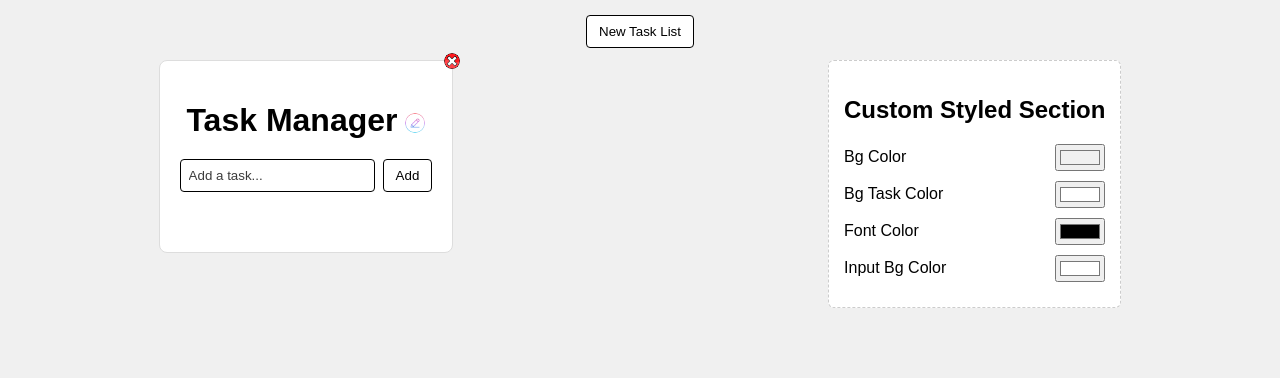
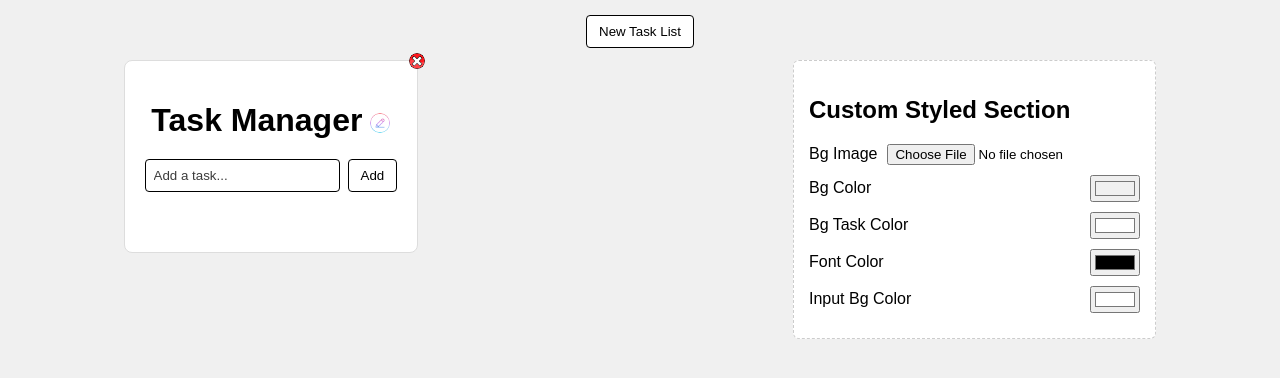
Before and after one commit to davinoctavian/task-manager, a React (Vite) app: page / in a window 1280 px wide. Shown: the top 378 px of the page. Built offline with nearby package versions, Linux system fonts and the light colour scheme.

Commit message:
add capability to change background from image

```diff
--- a/dev-dist/sw.js
+++ b/dev-dist/sw.js
@@ -82,7 +82,7 @@ define(['./workbox-f87553f6'], (function (workbox) { 'use strict';
     "revision": "3ca0b8505b4bec776b69afdba2768812"
   }, {
     "url": "index.html",
-    "revision": "0.ie6hb27pgho"
+    "revision": "0.0hmstojmeqg"
   }], {});
   workbox.cleanupOutdatedCaches();
   workbox.registerRoute(new workbox.NavigationRoute(workbox.createHandlerBoundToURL("index.html"), {
--- a/src/App.tsx
+++ b/src/App.tsx
@@ -23,6 +23,8 @@ interface Settings {
   bgTaskColor: string;
   fontColor: string;
   inputBgColor: string;
+  bgImage?: string;
+  bgImageName?: string;
 }
 
 const defaultSettings = {
@@ -148,7 +150,17 @@ export default function App() {
   const buttonColor = getContrastColor(customSettings.fontColor);
 
   return (
-    <div className="app" style={{ backgroundColor: customSettings.bgColor }}>
+    <div
+      className="app"
+      style={{
+        backgroundColor: customSettings.bgColor,
+        backgroundImage: customSettings.bgImage
+          ? `url(${customSettings.bgImage})`
+          : undefined,
+        backgroundSize: "cover",
+        backgroundPosition: "center",
+      }}
+    >
       <button
         className="add-button"
         style={{
@@ -195,6 +207,50 @@ export default function App() {
             Custom Styled Section
           </h2>
           <div className="custom-setting">
+            <div className="d-flex align-center justify-between gap-10 pb-10">
+              <label style={{ color: customSettings.fontColor }}>
+                Bg Image
+              </label>
+
+              {customSettings.bgImage ? (
+                <div className="file-info">
+                  <span style={{ color: customSettings.fontColor }}>
+                    {customSettings.bgImageName}
+                  </span>
+                  <img
+                    className="remove-image"
+                    src="/icon-delete.png"
+                    alt="remove"
+                    onClick={() =>
+                      setCustomSettings({
+                        ...customSettings,
+                        bgImage: undefined,
+                        bgImageName: undefined,
+                      })
+                    }
+                  />
+                </div>
+              ) : (
+                <input
+                  type="file"
+                  accept="image/*"
+                  onChange={(e) => {
+                    const file = e.target.files?.[0];
+                    if (file) {
+                      const reader = new FileReader();
+                      reader.onload = () => {
+                        setCustomSettings({
+                          ...customSettings,
+                          bgImage: reader.result as string, // store base64 string
+                          bgImageName: file.name,
+                        });
+                      };
+                      reader.readAsDataURL(file);
+                    }
+                  }}
+                />
+              )}
+            </div>
             <div className="d-flex align-center justify-between gap-10 pb-10">
               <label style={{ color: customSettings.fontColor }}>
                 Bg Color
--- a/src/styles/App.css
+++ b/src/styles/App.css
@@ -73,6 +73,14 @@ h1 {
   background-color: #fff;
   border-radius: 50%;
 }
+.file-info {
+  display: flex;
+  align-items: center;
+}
+.file-info span {
+  margin-right: 8px;
+}
+
 .d-flex {
   display: flex;
 }
@@ -139,7 +147,11 @@ h1 {
   border-radius: 4px;
   cursor: pointer;
 }
-
+.remove-image {
+  width: 16px;
+  height: 16px;
+  cursor: pointer;
+}
 @media screen and (max-width: 600px) {
   .content-container {
     flex-direction: column;
```
Also changed, not shown: src/components/TaskList.tsx (+0 -13 lines).
